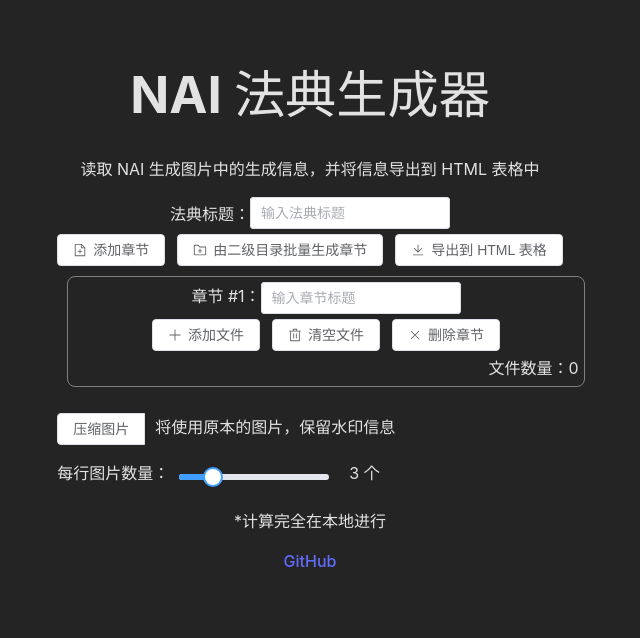
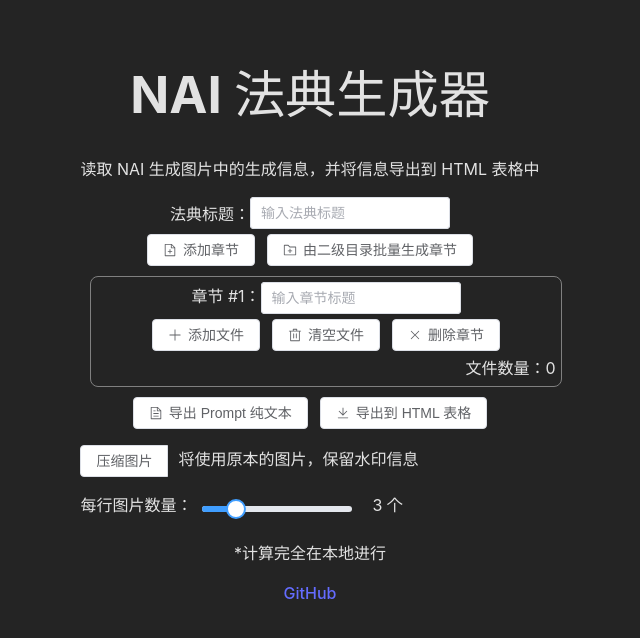
Before and after one commit to Exception0x0194/NAI-Spellbook-Exporter, a Vue app: page / in a window 1280 px wide. Shown: the top 638 px of the page, without its empty margins (330-970 px from the left). Built offline with nearby package versions, Linux system fonts and the light colour scheme.

Commit message:
添加了导出 prompts 纯文本文件的功能

```diff
--- a/src/components/SpellbookExporter.vue
+++ b/src/components/SpellbookExporter.vue
@@ -8,7 +8,6 @@
         <div>
             <el-button @click="addChapter" :icon="DocumentAdd">添加章节</el-button>
             <el-button @click="addFolder" :icon="FolderAdd">由二级目录批量生成章节</el-button>
-            <el-button @click="exportSheet" :icon="Download">导出到 HTML 表格</el-button>
             <input type="file" id="add-chapter-input" multiple webkitdirectory style="display: none;"
                 @change="handleFolders" />
         </div>
@@ -27,6 +26,11 @@
 
             <input type="file" :ref="'fileInput' + index" @change="handleFiles($event, index)" multiple
                 accept="image/png, image/gif, image/webp" style="display: none;" />
+        </div>
+
+        <div>
+            <el-button @click="exportText" :icon="Document">导出 Prompt 纯文本</el-button>
+            <el-button @click="exportSheet" :icon="Download">导出到 HTML 表格</el-button>
         </div>
 
         <div class="form-container">
@@ -65,7 +69,7 @@
 import { ref, getCurrentInstance, computed } from 'vue';
 import { getImageData, compress } from '../utils.js';
 import { ElMessage } from 'element-plus';
-import { Plus, Delete, Close, Download, DocumentAdd, FolderAdd } from '@element-plus/icons-vue';
+import { Plus, Delete, Close, Download, DocumentAdd, FolderAdd, Document } from '@element-plus/icons-vue';
 import streamSaver from 'streamsaver';
 import { preProcessFile } from 'typescript';
 
@@ -231,6 +235,30 @@
             return 0;
         });
 
+        const exportText = () => {
+            let content = '';
+            chapters.value.forEach(chapter => {
+                if (chapter.metadataList.length > 0) {
+                    chapter.metadataList.forEach(metadata => {
+                        content += metadata.Description + '\n';
+                    })
+                }
+            });
+            content = content.trim();
+
+            const blob = new Blob([content], { type: 'text/plain;charset=utf-8' });
+            const url = URL.createObjectURL(blob);
+
+            const link = document.createElement('a');
+            link.href = url;
+            link.download = 'prompts.txt';
+            document.body.appendChild(link);
+            link.click();
+
+            document.body.removeChild(link);
+            URL.revokeObjectURL(url);
+        };
+
         async function exportSheet() {
             if (chapters.value.length === 0) {
                 return;
@@ -331,12 +359,13 @@
             clearChapter,
             removeChapter,
             exportSheet,
+            exportText,
             compressImage,
             addFolder,
             handleFolders,
             computeProgress,
 
-            Plus, Delete, Close, Download, DocumentAdd, FolderAdd
+            Plus, Delete, Close, Download, DocumentAdd, FolderAdd, Document
         };
     },
 };
```
